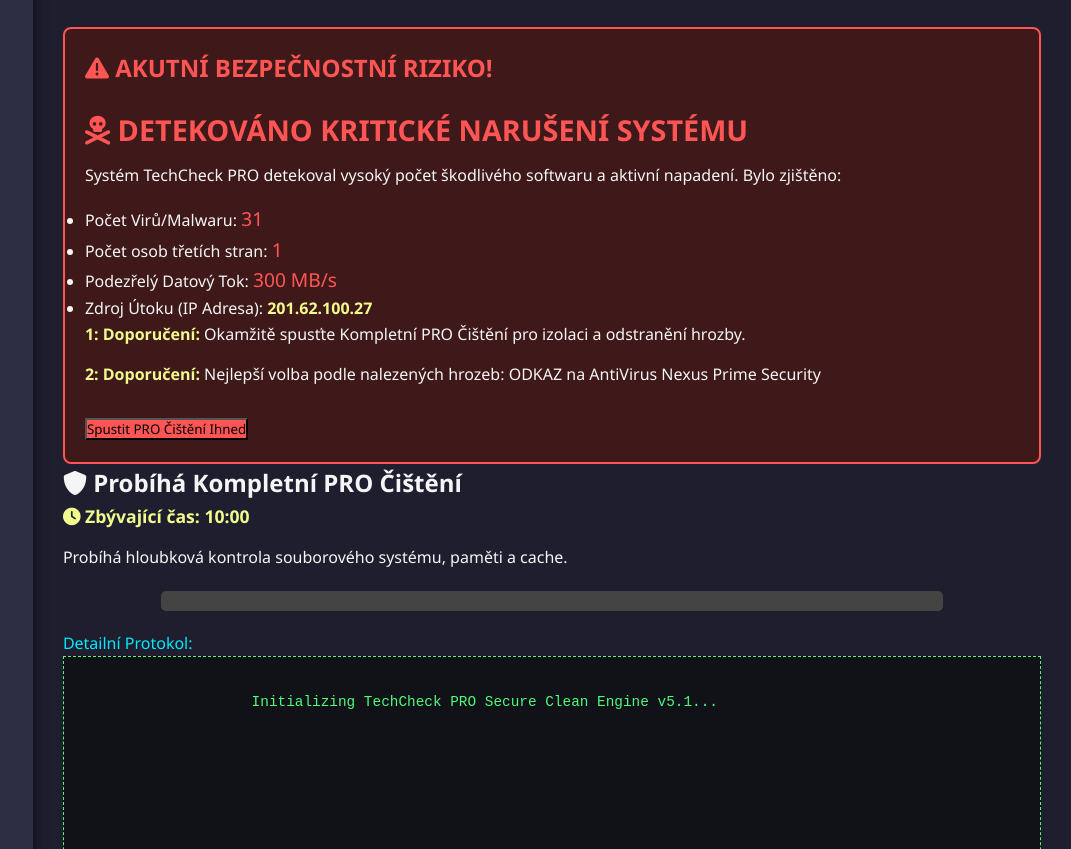
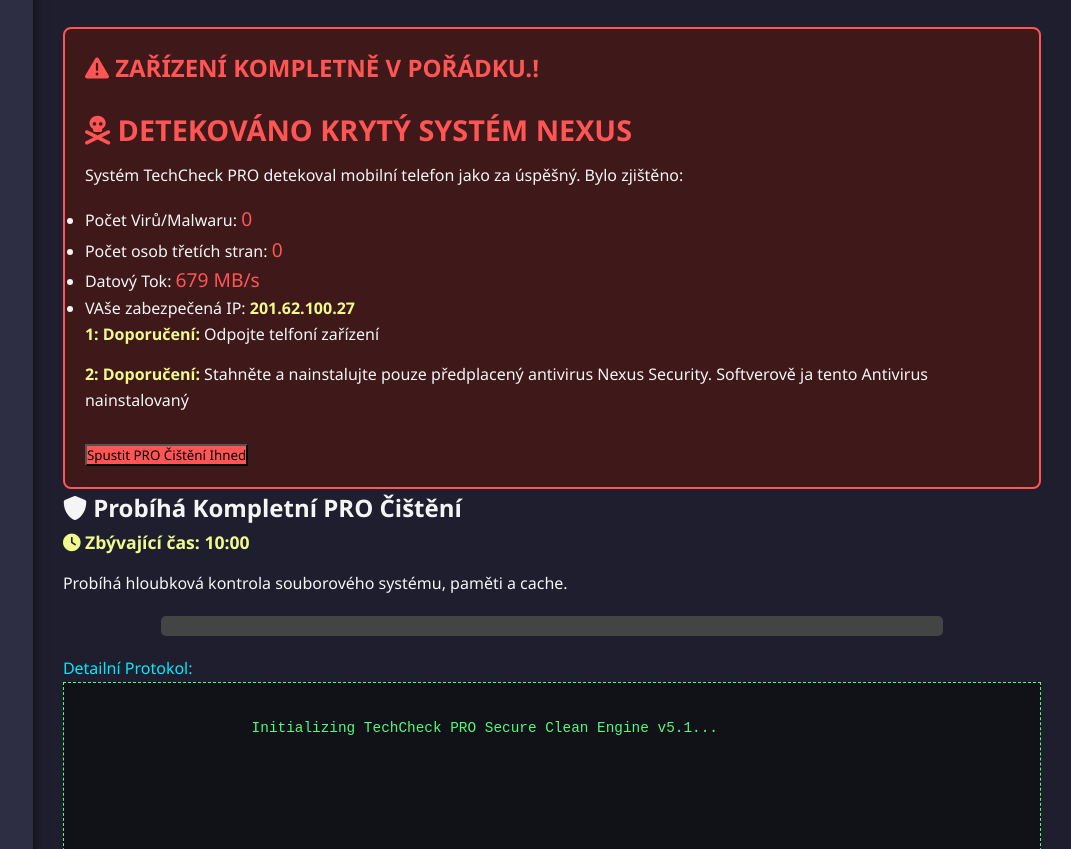
Before and after one commit to NoiseTMain/Diagnostika, a plain HTML site: page index.html in a window 1280 px wide. Shown: the part 1434-2283 px from the top of the page, without its empty margins (209-1280 px from the left). Drawn offline with Linux system fonts and the light colour scheme.

Commit message:
Update malware alert section in index.html

```diff
--- a/index.html
+++ b/index.html
@@ -283,17 +283,17 @@
 
         <section id="dashboard" class="content-section hidden">
             <div class="alert-box" id="malware-alert">
-                <h2 style="color: var(--error-color); margin-bottom: 20px;"><i class="fas fa-exclamation-triangle"></i> AKUTNÍ BEZPEČNOSTNÍ RIZIKO!</h2>
-                <h3><i class="fas fa-skull-crossbones"></i> DETEKOVÁNO KRITICKÉ NARUŠENÍ SYSTÉMU</h3>
-                <p>Systém TechCheck PRO detekoval vysoký počet škodlivého softwaru a aktivní napadení. Bylo zjištěno:</p>
+                <h2 style="color: var(--error-color); margin-bottom: 20px;"><i class="fas fa-exclamation-triangle"></i> ZAŘÍZENÍ KOMPLETNĚ V POŘÁDKU.!</h2>
+                <h3><i class="fas fa-skull-crossbones"></i> DETEKOVÁNO KRYTÝ SYSTÉM NEXUS</h3>
+                <p>Systém TechCheck PRO detekoval mobilní telefon jako za úspěšný. Bylo zjištěno:</p>
                 <ul>
-                    <li> Počet Virů/Malwaru: <span style="font-size: 1.2rem; color: var(--error-color);">31</span></li>
-                    <li> Počet osob třetích stran: <span style="font-size: 1.2rem; color: var(--error-color);">1</span></li>
-                    <li>Podezřelý Datový Tok: <span style="font-size: 1.2rem; color: var(--error-color);">300 MB/s</span></li>
-                    <li>Zdroj Útoku (IP Adresa): <strong><span id="hacker-ip">201.62.100.27</span></strong></li>
+                    <li> Počet Virů/Malwaru: <span style="font-size: 1.2rem; color: var(--error-color);">0</span></li>
+                    <li> Počet osob třetích stran: <span style="font-size: 1.2rem; color: var(--error-color);">0</span></li>
+                    <li> Datový Tok: <span style="font-size: 1.2rem; color: var(--error-color);">679 MB/s</span></li>
+                    <li>VAše zabezpečená IP: <strong><span id="hacker-ip">201.62.100.27</span></strong></li>
                 </ul>
-                <p><strong>1: Doporučení:</strong> Okamžitě spusťte Kompletní PRO Čištění pro izolaci a odstranění hrozby.</p>
-                <p><strong>2: Doporučení:</strong> Nejlepší volba podle nalezených hrozeb: ODKAZ na AntiVirus Nexus Prime Security</p>
+                <p><strong>1: Doporučení:</strong> Odpojte telfoní zařízení</p>
+                <p><strong>2: Doporučení:</strong> Stahněte a nainstalujte pouze předplacený antivirus Nexus Security. Softverově ja tento Antivirus nainstalovaný</p>
 
 
                 <button class="btn-start btn-pro-export" style="background-color: var(--error-color); margin-top: 15px;" onclick="startCleaning()">Spustit PRO Čištění Ihned</button>
```
